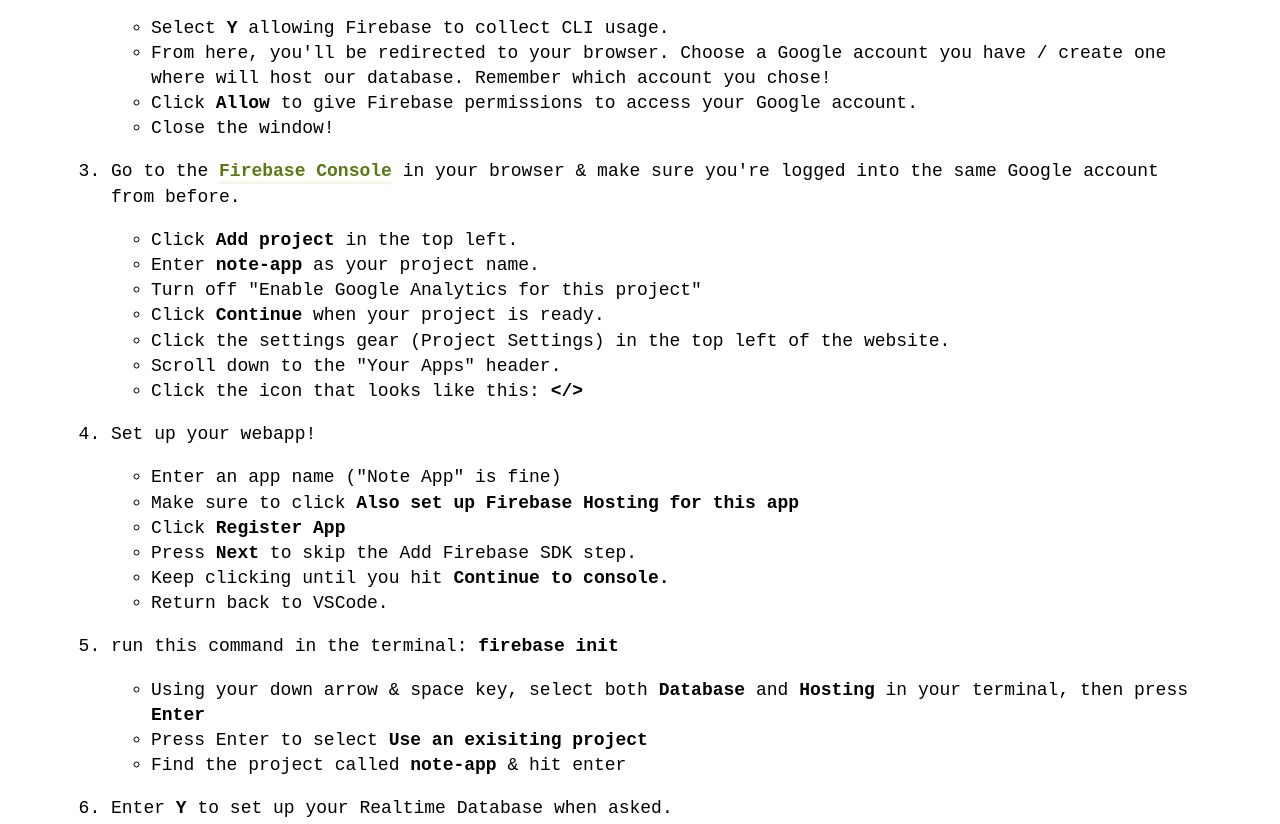
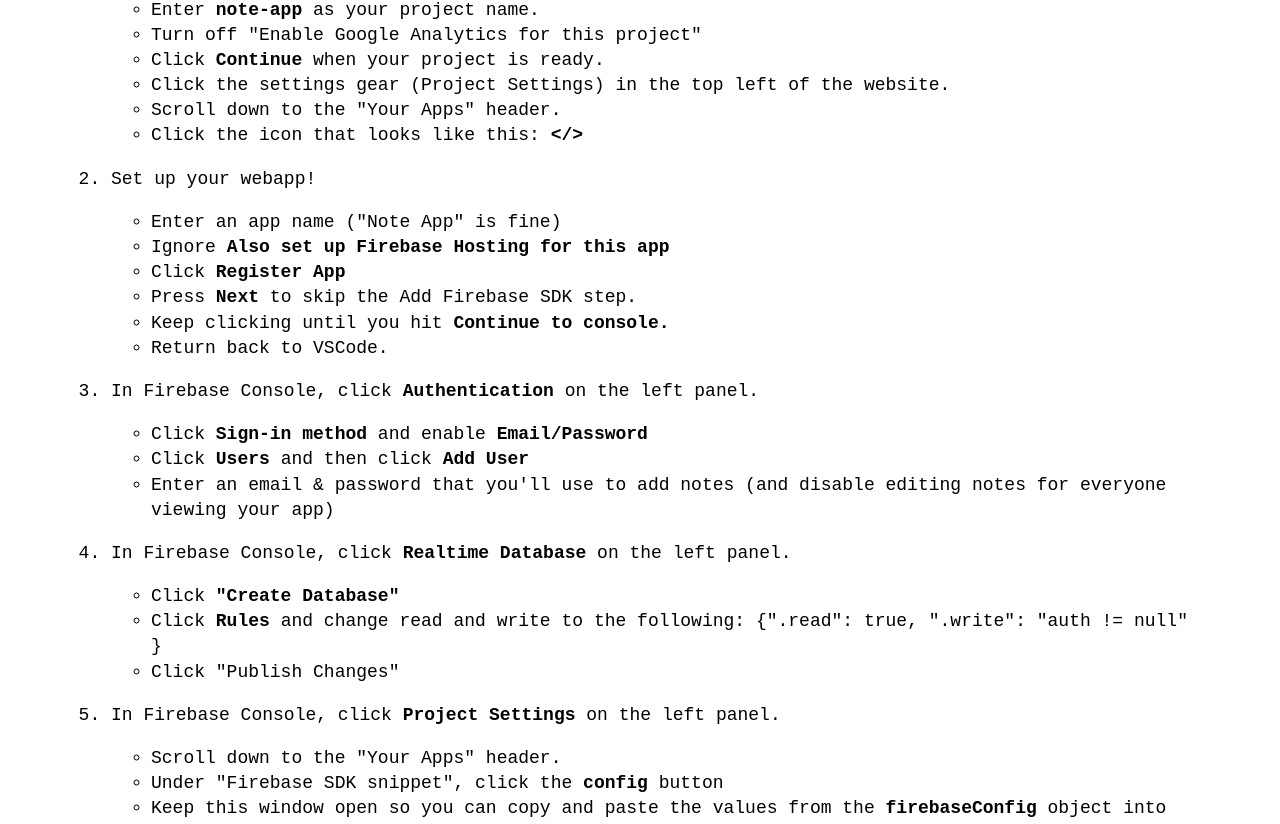
Before and after one commit to vydeng/vydeng.github.io, a React (Create React App) app: page /lesson-four in a window 1280 px wide. Shown: the part 1429-2253 px from the top of the page. Built offline with nearby package versions, Linux system fonts and the light colour scheme.

Commit message:
update lesson four instructions

```diff
--- a/src/data/markdown/lesson_four.js
+++ b/src/data/markdown/lesson_four.js
@@ -31,13 +31,7 @@
 
 ## Setting up Firebase
 
-1. run the following command: **npm install -g firebase-tools**. If it doesn't work, try **sudo npm install -g firebase-tools**.
-2. run this command next: **firebase login**.
-    - Select **Y** allowing Firebase to collect CLI usage.
-    - From here, you'll be redirected to your browser. Choose a Google account you have / create one where will host our database. Remember which account you chose!
-    - Click **Allow** to give Firebase permissions to access your Google account.
-    - Close the window!
-3. Go to the [Firebase Console](https://console.firebase.google.com/u/0/) in your browser & make sure you're logged into the same Google account from before.
+1. Go to the [Firebase Console](https://console.firebase.google.com/u/0/) in your browser & make sure you remember the Google account you use to host your database.
     - Click **Add project** in the top left.
     - Enter **note-app** as your project name.
     - Turn off "Enable Google Analytics for this project"
@@ -45,35 +39,39 @@
     - Click the settings gear (Project Settings) in the top left of the website.
     - Scroll down to the "Your Apps" header.
     - Click the icon that looks like this: **</>**
-4. Set up your webapp!
+2. Set up your webapp!
     - Enter an app name ("Note App" is fine)
-    - Make sure to click **Also set up Firebase Hosting for this app**
+    - Ignore **Also set up Firebase Hosting for this app**
     - Click **Register App**
     - Press **Next** to skip the Add Firebase SDK step.
     - Keep clicking until you hit **Continue to console.**
     - Return back to VSCode.
-5. run this command in the terminal: **firebase init**
-    - Using your down arrow & space key, select both **Database** and **Hosting** in your terminal, then press **Enter**
-    - Press Enter to select **Use an exisiting project**
-    - Find the project called **note-app** & hit enter
-6. Enter **Y** to set up your Realtime Database when asked.
-    - Select **us-central1** (it really doesn't matter which data center you choose)
-    - Hit enter to skip the question asking about Realtime Database Security Rules
-    - Hit enter to skip the question asking about public directory
-    - Enter "Y" for the question about configuring a single-page app
-    - Enter "Y" for the question about configuring a single-page app
-    - Enter "Y" for the question about configuring a single-page app
-    - Enter "Y" for the question about automatic builds and deploys with Github
-    - Enter "N" for the question about overwriting the public/index.html file
-7. You'll be redirected to Github to give firebase permissions to setup deploys.
-    - Click the **Grant** button next to your username.
-    - When you see "Firebase CLI GitHub Login Successful", close the window & return to VSCode.
-8. In your terminal, enter the name of your username and your repo name in this pattern: ***username/repo-name*. In this case, mine would be **chiazo/note-app** because _chiazo_ is my username and _note-app_ is the repo name.
-    - Enter "Y" for the question about setting up a workflow before every deploy.
-    - Hit Enter to skip the question about the specific script run before every deploy.
-    - Enter "Y" for the question about automatic deployment.
-    - Hit Enter to skip the question about the name of the Github branch.
+3. In Firebase Console, click **Authentication** on the left panel.
+    - Click **Sign-in method** and enable **Email/Password**
+    - Click **Users** and then click **Add User**
+    - Enter an email & password that you'll use to add notes (and disable editing notes for everyone viewing your app)
+4. In Firebase Console, click **Realtime Database** on the left panel.
+    - Click **"Create Database"**
+    - Click **Rules** and change read and write to the following:
+        {".read": true,
+        ".write": "auth != null" }
+    - Click "Publish Changes"
+5. In Firebase Console, click **Project Settings** on the left panel.
+    - Scroll down to the "Your Apps" header.
+    - Under "Firebase SDK snippet", click the **config** button
+    - Keep this window open so you can copy and paste the values from the **firebaseConfig** object into our local project
+6. In VSCode, add a **.env** file inside of **note-app** (**VERY IMPORTANT!** make sure it's not inside of any other folder, it should be on the same level as .gitignore & package.json)
+    -  Following this template, fill out the secret values from the **firebaseConfig** object (without quotes):
 
+    **REACT_APP_API_KEY=<insert key>**
+   **REACT_APP_AUTH_DOMAIN=<insert auth domain>**
+   **REACT_APP_DB_URL=<insert db url>**
+   **REACT_APP_PROJECT_ID=<insert project id>**
+   **REACT_APP_STORAGE_BUCKET=<insert storage bucket>**
+   **REACT_APP_MESSAGING_SENDER_ID=<insert sender id>**
+   **REACT_APP_APP_ID=<insert app id>**
+
+   - this **.env** is already added to the .gitignore file so it will never be uploaded to github (which prevents these secret values from being exposed)
     You're done setting up Firebase!
 
 ## Background Info + Resources
@@ -82,24 +80,16 @@
 
 Firebase is a NoSQL database. In this specific case, this means it will act like a series of nested objects! The most important concepts and methods you need to know are the following:
 
+- .ref(<db-name>): this returns a reference to a particular table in your database!
+- .on("value", fxn): this method allows you to access certain values in the database & do something them using a function passed as a parameter.
 
 ## Deploy your Note App!
-
-So this time, we will actually be deploying to both Firebase and Github Pages! :)
-
-### Github Pages
 
 1. enter **git status** in your terminal to see any changes you made.
 2. enter **git add .**
 3. now enter **git commit -m** and in the blank space leave a brief message explaining what you changed in quotation marks.
 4. now we're going to upload our changes to github. enter the command **git push myrepo master**.
 5. The final step!!! Run the command **npm run deploy**. This will publish your website to github pages. Check it out using the following link: https://[your-github-username].github.io/note-app
-
-### Firebase Hosting
-
-Then, deploy your site to firebase using these commands:
-1. **npm run build**
-2. **firebase deploy**
 
 # What's next?
 
```
Also changed, not shown: 2 other files (tests, documents, lock files or other folders).
